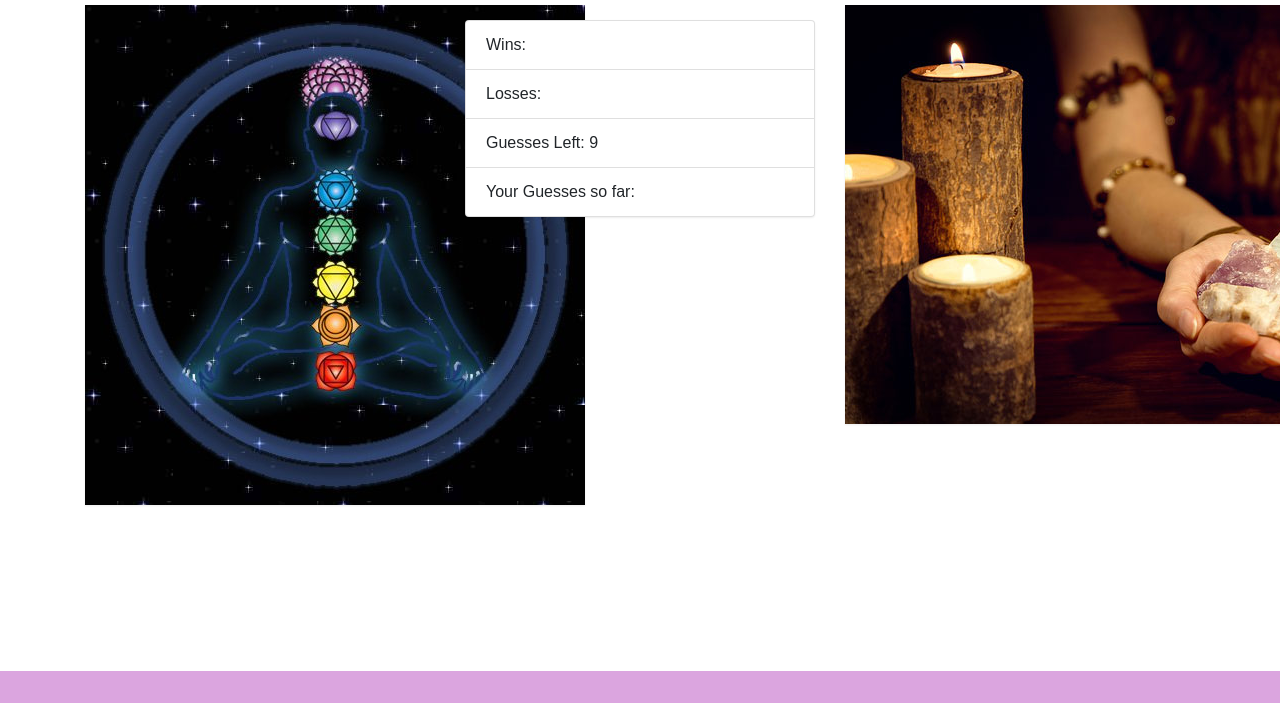
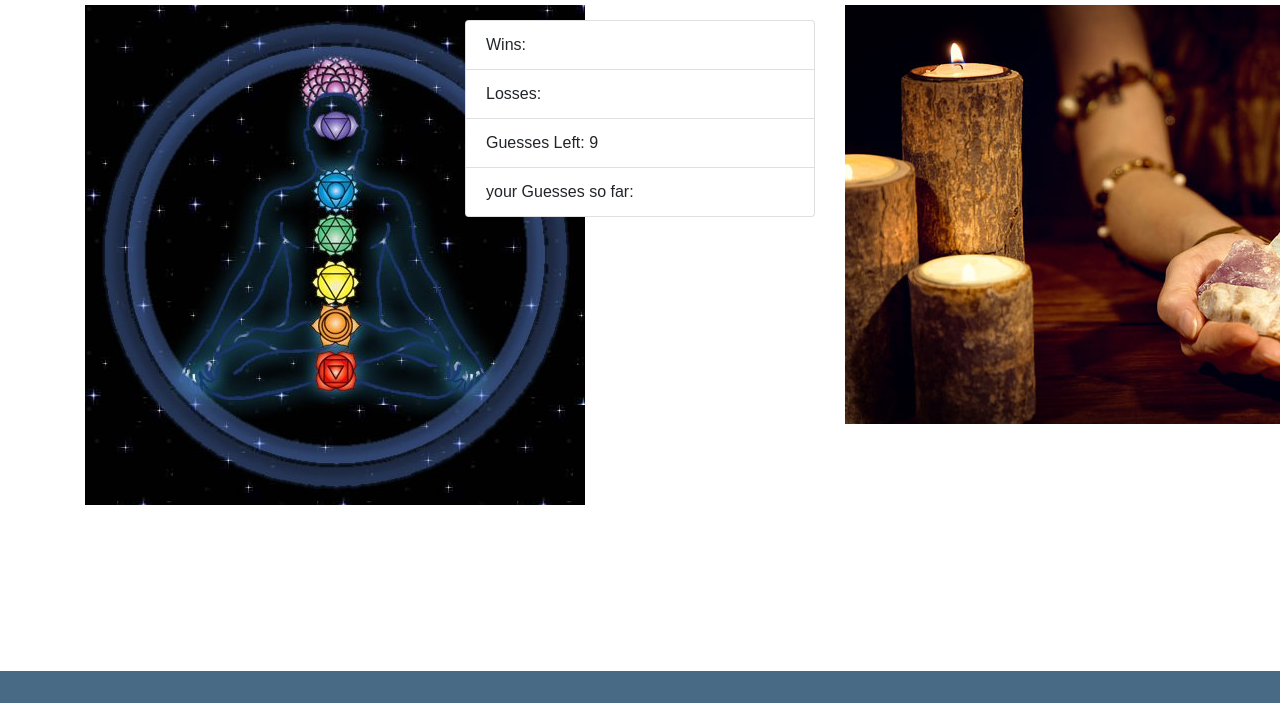
Before and after one commit to LisaEbner/psychic-game, a plain HTML site: page index.html in a window 1280 px wide. Shown: the part 97-800 px from the top of the page. Drawn offline with nearby package versions, Linux system fonts and the light colour scheme; a small style sheet from the web is missing.

Commit message:
adjustment

```diff
--- a/assets/css/style.css
+++ b/assets/css/style.css
@@ -15,7 +15,7 @@ h1, h2 {
 
 .containter {
 	width: 100%;
-	max-width: 950px;
+	max-width: 750px;
 	margin: 0 auto;
 }
 
@@ -28,7 +28,7 @@ h1, h2 {
 	left: 0;
 	bottom: 0;
   	position: absolute;
-    background: #DBA5DF;
+    background: rgb(73, 106, 133);
     text-align: center;
     font-size: 30px;
     color: #4A5BD26;
--- a/index.html
+++ b/index.html
@@ -9,7 +9,7 @@
 	<link rel="stylesheet" href="https://stackpath.bootstrapcdn.com/bootstrap/4.3.1/css/bootstrap.min.css" integrity="sha384-ggOyR0iXCbMQv3Xipma34MD+dH/1fQ784/j6cY/iJTQUOhcWr7x9JvoRxT2MZw1T" crossorigin="anonymous">
 
 	<!-- Optional theme -->
-	<link rel="stylesheet" href="https://maxcdn.bootstrapcdn.com/bootstrap/3.3.7/css/bootstrap-theme.min.css" integrity="sha384-rHyoN1iRsVXV4nD0JutlnGaslCJuC7uwjduW9SVrLvRYooPp2bWYgmgJQIXwl/Sp" crossorigin="anonymous">
+	<link rel="stylesheet" href="https://stackpath.bootstrapcdn.com/bootstrap/4.3.1/css/bootstrap.min.css" integrity="sha384-rHyoN1iRsVXV4nD0JutlnGaslCJuC7uwjduW9SVrLvRYooPp2bWYgmgJQIXwl/Sp" crossorigin="anonymous">
 
 	<!-- Custom CSS -->
 	<link rel="stylesheet" type="text/css" href="assets/css/style.css">
@@ -25,18 +25,18 @@
 	<h2>Guess what letter I'm thinking of</h2>
 	<div class="row">
 		<div class="col-md-4">
-			<img src="assets/images/Psychic.jpg" class="thumbnail" alt="...">
+			<img src="assets/images/psychic.jpg" class="thumbnail" alt="...">
 		</div>
 		<div class="col-md-4">
 			<ul id="space" class="list-group">
 				<li class="list-group-item" id="wins">Wins:</li>
 				<li class="list-group-item" id="lose">Losses:</li>
 				<li class="list-group-item" id="guessesLeft">Guesses Left:</li>
-				<li class="list-group-item" id="letter">Your Guesses so far:</li>
+				<li class="list-group-item" id="letter">your Guesses so far:</li>
 			</ul>
 		</div>
 		<div class="col-md-2">
-			<img src="assets/images/tarot.jpg" class="thumbnail" alt="...">
+			<img src="assets/images/tarot.jpg" class="thumbnail" alt="tarot">
 		</div>
 	</div>
 </div>
```
